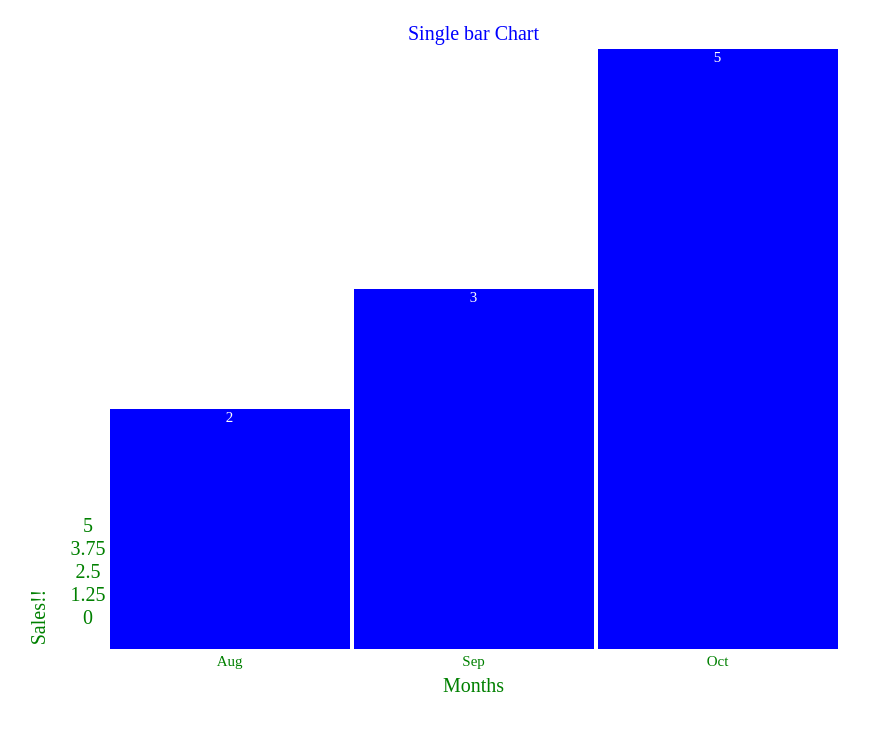
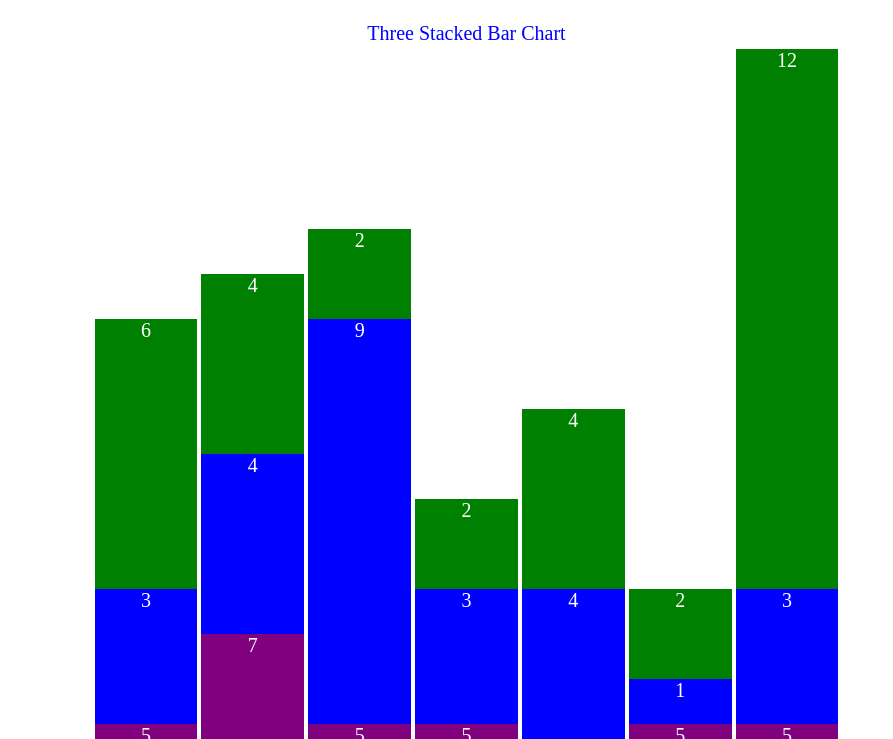
Before and after one commit to 67millwood/barcharts, a website: page indexrf.html in a window 1280 px wide. Shown: the part 61-800 px from the top of the page, without its empty margins (0-893 px from the left). Drawn offline with nearby package versions, Linux system fonts and the light colour scheme.

Commit message:
changed a loop variable to an 'f' and all kicked in.  will have to investigate why.

```diff
--- a/mainfinal2rf.js
+++ b/mainfinal2rf.js
@@ -29,7 +29,7 @@ let threeStackedBar = {
     yDataSets = this.fakedata[0].length;
     return yDataSets
   },
-  barColor : ['red', 'green', 'green', 'red', 'yellow'],
+  barColor : ['green', 'blue', 'purple', 'red', 'yellow'],
   chartHeight : 900,
   chartWidth : 800,
 // data label and title formatting
@@ -62,13 +62,13 @@ let oneStackedBar = {
 
 //starter function starts all the functions working together
 function start() {
-  m(oneStackedBar);
-  tickLabels(oneStackedBar);
+  m(threeStackedBar);
+  tickLabels(threeStackedBar);
   tableMaker();
-  createBars(oneStackedBar);
-  labelsAndTitles(oneStackedBar);
+  createBars(threeStackedBar);
+  labelsAndTitles(threeStackedBar);
   tablePadding();
-  yTicksAndTitle(oneStackedBar);
+  yTicksAndTitle(threeStackedBar);
 
 }
 // there are 6 main functions:  math, tableMaker, createBars...
@@ -166,13 +166,13 @@ function createBars(optionsObj) {
     let a = document.createElement("TD");
     a.setAttribute("id", "bars");
     a.setAttribute("style", "font-size: " + optionsObj.xTicks[0] + "px; color: " + optionsObj.xTicks[1]);
-      for (i = 0; i < v; i++) {
+      for (f = 0; f < v; f++) {
         let b = document.createElement("DIV");
-        let c = document.createTextNode(optionsObj.fakedata[x][i]);
+        let c = document.createTextNode(optionsObj.fakedata[x][f]);
         b.appendChild(c);
         b.setAttribute("class", "rectangle");
-        b.setAttribute("id", "div" + x + i);
-        b.setAttribute("style", "width: " + m(optionsObj)[2] + "px; height: " + m(optionsObj)[1][x][i] * optionsObj.chartHeight + "px; " + "background-color:" + optionsObj.barColor[i]);
+        b.setAttribute("id", "div" + x + f);
+        b.setAttribute("style", "width: " + m(optionsObj)[2] + "px; height: " + m(optionsObj)[1][x][f] * optionsObj.chartHeight + "px; " + "background-color:" + optionsObj.barColor[f]);
         a.appendChild(b);
         document.getElementById("myTr1").appendChild(a);
         }
--- a/stylefinalrf.css
+++ b/stylefinalrf.css
@@ -4,6 +4,7 @@
 .rectangle {
   height: 50px;
   width: 100px;
+  background-color: blue;
 }
 
 #bigTable tr {
```
